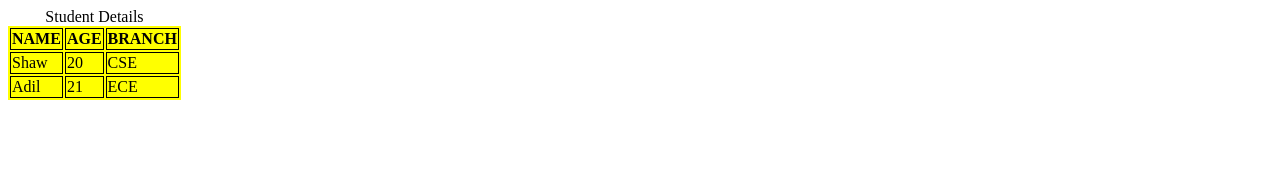
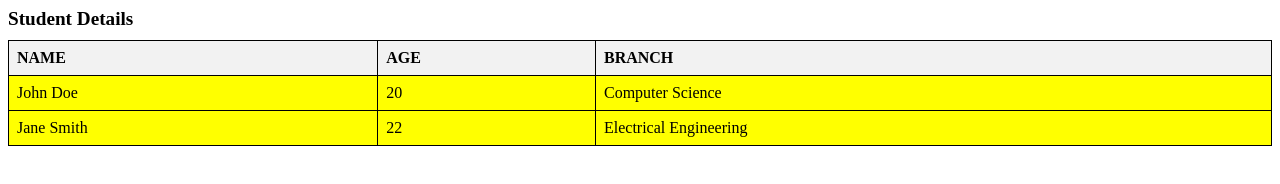
Before and after one commit to acciojob/table-practise-Premkrishna-harale, a website: page main.html in a window 1280 px wide. Drawn offline with Linux system fonts and the light colour scheme.

Commit message:
created a submission

```diff
--- a/main.html
+++ b/main.html
@@ -1,20 +1,36 @@
 <!DOCTYPE html>
-
-<html>
-
+<html lang="en">
 <head>
+  <meta charset="UTF-8">
+  <meta name="viewport" content="width=device-width, initial-scale=1.0">
+  <title>Student Details Table</title>
   <style>
     table {
+      border-collapse: collapse;
+      width: 100%;
       background-color: yellow;
     }
 
-    th, tr,td {
+    th, td {
       border: 1px solid black;
+      padding: 8px;
+      text-align: left;
+    }
 
+    th {
+      background-color: #f2f2f2; /* Light gray background for headers */
+    }
+
+    caption {
+      text-align: left;
+      font-weight: bold;
+      font-size: 1.2em;
+      margin-bottom: 10px;
     }
   </style>
 </head>
 <body>
+
 <table>
   <caption>Student Details</caption>
   <thead>
@@ -26,18 +42,18 @@
   </thead>
   <tbody>
     <tr>
-				<td>Shaw</td>
+      <td>John Doe</td>
       <td>20</td>
-				<td>CSE</td>
+      <td>Computer Science</td>
     </tr>
     <tr>
-				<td>Adil</td>
-				<td>21</td>
-				<td>ECE</td>
+      <td>Jane Smith</td>
+      <td>22</td>
+      <td>Electrical Engineering</td>
     </tr>
+    <!-- Add more rows as needed -->
   </tbody>
+</table>
 
-	</table>
 </body>
-
 </html>
```
Also changed, not shown: script.js (+43 -0 lines). Lines whose indentation alone changed are shown as unchanged.
